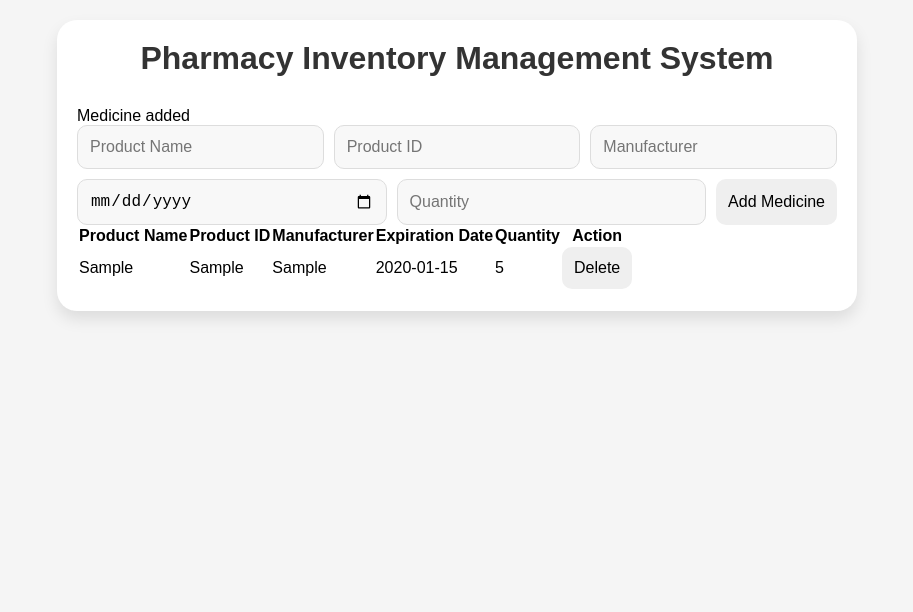
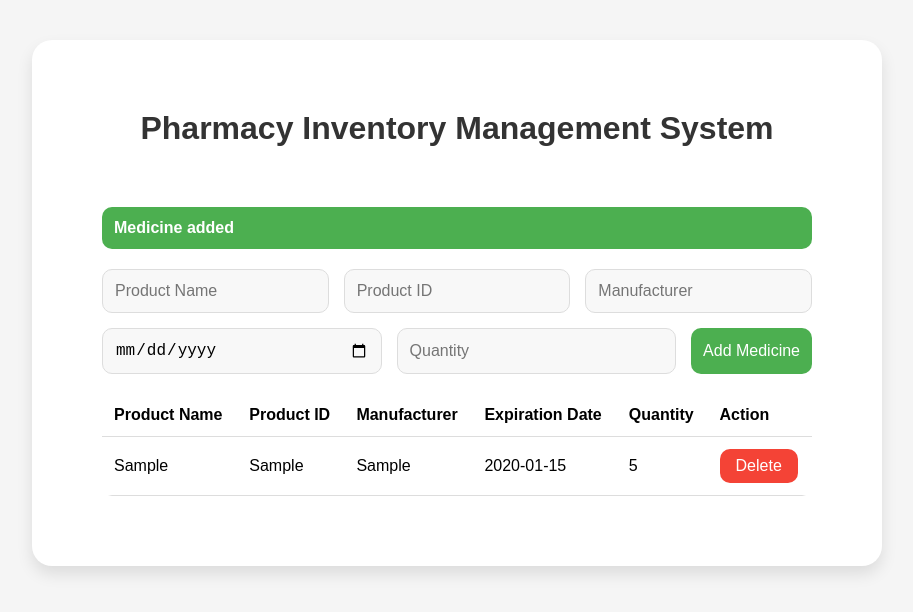
Before and after one commit to theresaatran/assignment_2, a plain HTML site: page html/index.html in a window 1280 px wide. Both pictures are taken after typing "Sample", "Sample", "Sample", "2020-01-15", "5" into the empty fields and a click on the button "Add Medicine". Shown: the whole page, without its empty margins (183-1096 px from the left). Drawn offline with Linux system fonts and the light colour scheme.

Commit message:
Add CSS and JS

```diff
--- a/css/style.css
+++ b/css/style.css
@@ -7,36 +7,29 @@
 body {
     font-family: Arial, sans-serif;
     margin: 0;
-    padding: 0;
-    background-color: #f8f9fa;
-}
-
-body {
-    font-family: Arial, sans-serif;
-    margin: 0;
-    padding: 0;
+    padding: 20px;
     background-color: #f5f5f5;
 }
 
 .container {
-    max-width: 800px;
+    max-width: 850px;
     margin: 20px auto;
-    padding: 20px;
-    background-color: #fff;
+    padding: 70px;
+    background-color: #ffffff;
     border-radius: 20px;
     box-shadow: 0 8px 16px rgba(0, 0, 0, 0.1);
 }
 
 h1 {
     text-align: center;
-    margin-bottom: 30px;
+    margin-bottom: 60px;
     color: #333;
 }
 
 form {
     display: flex;
     flex-wrap: wrap;
-    gap: 10px;
+    gap: 15px;
 }
 
 input[type="text"],
@@ -57,3 +50,59 @@ input[type="number"] {
     background-color: #f8f8f8;
     border: 1px solid #ddd;
 }
+
+button {
+    background-color: #4caf50;
+    color: #fff;
+    cursor: pointer;
+    transition: background-color 0.3s ease;
+}
+
+button:hover {
+    background-color: #45a049;
+}
+
+table {
+    width: 100%;
+    border-collapse: collapse;
+    margin-top: 20px;
+    border-radius: 10px;
+    overflow: hidden;
+}
+
+table th, table td {
+    padding: 12px;
+    text-align: left;
+    border-bottom: 1px solid #ddd;
+}
+
+.btn-delete {
+    background-color: #f44336;
+    color: #fff;
+    border: none;
+    padding: 8px 16px;
+    border-radius: 10px;
+    cursor: pointer;
+    transition: background-color 0.3s ease;
+}
+
+.btn-delete:hover {
+    background-color: #c82333;
+}
+
+.alert {
+    padding: 12px;
+    margin-bottom: 20px;
+    border-radius: 10px;
+    font-weight: bold;
+}
+
+.error {
+    background-color: #f44336;
+    color: #fff;
+}
+
+.success {
+    background-color: #4caf50;
+    color: #fff;
+}
```
Also changed, not shown: html/index.html (line endings or trailing spaces).
